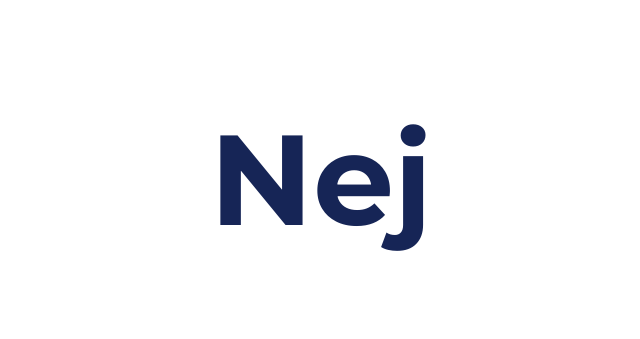
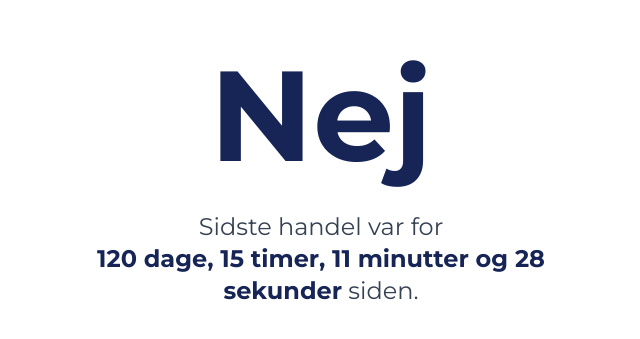
Before and after one commit to knandersen/harcvhandletidag, a SvelteKit app: page / in a window 1280 px wide. Shown: the part 221-560 px from the top of the page, without its empty margins (319-959 px from the left). Built offline with nearby package versions, Linux system fonts and the light colour scheme.

Commit message:
add last transfer

```diff
--- a/package.json
+++ b/package.json
@@ -39,6 +39,7 @@
 	"type": "module",
 	"dependencies": {
 		"@fontsource/montserrat": "^5.2.8",
+		"luxon": "^3.7.2",
 		"wrangler": "^4.94.0"
 	}
 }
--- /dev/null
+++ b/src/lib/constants.ts
@@ -0,0 +1 @@
+export const sidsteHandel = new Date('2026-01-26T00:00:00Z'); // Magnus Knudsen
--- /dev/null
+++ b/src/lib/date.ts
@@ -0,0 +1,51 @@
+import { DateTime, Info } from 'luxon';
+
+export function getRelativeTime(targetDate: Date) {
+	const start = DateTime.fromJSDate(targetDate);
+	const end = DateTime.now();
+
+	// 1. Get the raw difference across units
+	const diff = end.diff(start, ['days', 'hours', 'minutes', 'seconds']);
+
+	const parts = [];
+
+	// 2. Define a hardcoded mapping for Danish singular/plural units
+	// Danish only has two plural categories: 'one' (singular) and 'other' (plural)
+	const danishUnits = {
+		day: { one: 'dag', other: 'dage' },
+		hour: { one: 'time', other: 'timer' },
+		minute: { one: 'minut', other: 'minutter' },
+		second: { one: 'sekund', other: 'sekunder' }
+	};
+
+	const pluralRules = new Intl.PluralRules('da');
+
+	const unitsToCheck = [
+		{ value: Math.floor(diff.days), key: 'day' },
+		{ value: Math.floor(diff.hours), key: 'hour' },
+		{ value: Math.floor(diff.minutes), key: 'minute' },
+		{ value: Math.floor(diff.seconds), key: 'second' }
+	];
+
+	for (const { value, key } of unitsToCheck) {
+		if (value > 0) {
+			// pluralRules.select(value) returns either 'one' or 'other' based on Danish rules
+			const grammaticalForm = pluralRules.select(value);
+			const localizedUnit = danishUnits[key][grammaticalForm];
+
+			parts.push(`${value} ${localizedUnit}`);
+		}
+	}
+
+	// Fallback if the difference is less than a second
+	if (parts.length === 0) {
+		parts.push(`0 sekunder`);
+	}
+
+	// 3. Combine them using Danish list formatting ("og" placement)
+	const listFormatter = new Intl.ListFormat('da', { style: 'long', type: 'conjunction' });
+	const combinedDuration = listFormatter.format(parts);
+
+	// 4. Wrap it in the Danish "For ... siden" structure exactly once
+	return combinedDuration;
+}
--- a/src/routes/+page.svelte
+++ b/src/routes/+page.svelte
@@ -1,4 +1,18 @@
+<script>
+	import { sidsteHandel } from '$lib/constants';
+	import { getRelativeTime } from '$lib/date';
+
+	let relativeTime = $state(getRelativeTime(sidsteHandel));
+
+	setInterval(() => {
+		relativeTime = getRelativeTime(sidsteHandel);
+	}, 1000);
+</script>
+
 <svelte:head><title>Har CV handlet i dag?</title></svelte:head>
-<div class="flex h-full w-full flex-col items-center justify-center">
+<div class="flex h-full w-full flex-col items-center justify-center gap-8">
 	<div class="text-9xl font-bold text-blue-950">Nej</div>
+	<div class="max-w-md text-center text-2xl text-gray-700">
+		Sidste handel var for<br /><span class="font-bold text-blue-950">{relativeTime}</span> siden.
+	</div>
 </div>
```
Also changed, not shown: 1 other file (tests, documents, lock files or other folders).
